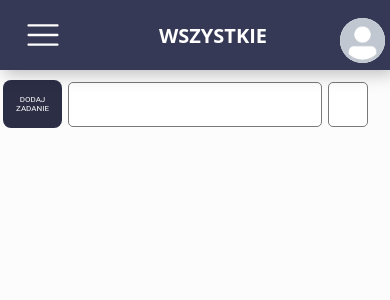
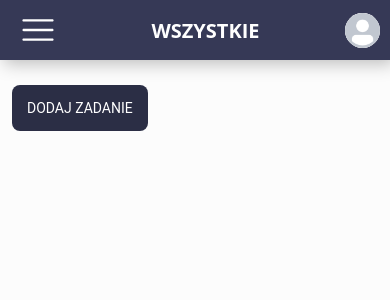
Before and after one commit to KamilaMatysiak/todo-calendar-django-app, a Django app: page /task-list in a window 390 px wide. Shown: the top 300 px of the page. Run offline with Django 3.2, Linux system fonts and the light colour scheme; data that the repository does not hold is empty.

Commit message:
Cosmetic changes

```diff
--- a/calendar_app/templates/calendar/add_meeting.html
+++ b/calendar_app/templates/calendar/add_meeting.html
@@ -18,3 +18,5 @@
                 <div class="form-input"><img src="{% static 'image/icons/add-time.svg'%}"><div class="input">{{form.time_end}}</div></div>
                 <div class="btn-cnt"><input id="save-changes" type="submit" name="Add Meeting"></div>
             </form>
+
+<div id="back"><a href="{% url 'date' %}">WRÓĆ</a></div>
--- a/calendar_app/templates/calendar/delete_meeting.html
+++ b/calendar_app/templates/calendar/delete_meeting.html
@@ -1,4 +1,4 @@
-<p>Are you sure you want to delete "{{item}}"? </p>
+<p>Usunąć wydarzenie "{{item}}"? </p>
 <a href="{% url 'date' %}">Cancel</a>
 <form method="POST" action="">
     {% csrf_token %}
--- a/calendar_app/templates/calendar/home.html
+++ b/calendar_app/templates/calendar/home.html
@@ -9,7 +9,7 @@
 <body>
     <div class="bar">
         <button class="hamburger" onclick="openMenu()"><img src="{% static 'image/icons/hamburger.svg' %}"></button>
-        <h1 class="text">{{day}} / {{month}} / {{year}}</h1>
+        <h1 class="text">{{current_day}}.{{current_month}}.{{year}}</h1>
         <img class="avatar" src="{% static 'image/avatar-test.png' %}" alt="avatar">
     </div>
     <div class="menu" id="menu">
@@ -114,7 +114,7 @@
         </script>
 
     <div class="events-container">
-        <a class="btn_add_meeting" href="{% url 'add_meeting'%}">Dodaj spotkanie</a>
+        <a class="btn_add_meeting" href="{% url 'add_meeting'%}">DODAJ SPOTKANIE</a>
         {% for meeting in meetings %}
             {% if meeting.date_start <= date %}
                 {% if date <= meeting.date_end %}
--- a/tasks/static/css/login-css.css
+++ b/tasks/static/css/login-css.css
@@ -86,7 +86,7 @@ button
     /* BLUE/56B5FB */
 
     background-color: #2F9CEB;
-    border-radius: 25px;
+    border-radius: 8px;
 
     font-family: 'Open Sans', sans-serif;
     font-style: normal;
--- a/tasks/static/css/style.css
+++ b/tasks/static/css/style.css
@@ -22,7 +22,7 @@ a
 .content
 {
     margin: 10%;
-    width: 100vw;
+    width: 90vw;
 }
 
 .log-in-banner {
--- a/tasks/static/css/vtodo-css.css
+++ b/tasks/static/css/vtodo-css.css
@@ -13,7 +13,7 @@ body
     right: 0;
     z-index: 1;
     text-align: center;
-    height: 70px;
+    height: 60px;
     background: #363956;
     width: 100vw;
     display: inline-flex;
@@ -37,8 +37,9 @@ body
     margin-top: 10px;
     margin-right: 15px;
     background: white;
-    width: 45px;
-    height: 45px;
+    width: 35px;
+    height: 35px;
+	margin: 20px 10px;
     border-radius: 50%;
 }
 
@@ -108,23 +109,26 @@ a
 
 ul
 {
+	width: 200px;
     list-style-type: none;
     padding: 0;
     margin: 0;
 }
 
+
+#active-option a
+{
+    color: white;
+    text-decoration: none;
+	font-size: 12px;
+	width: 100%;
+	cursor: pointer;
+
+}
+
 li
 {
 	padding: 10px;
-    background: #363956;
-    box-shadow: inset 2px 0px 4px rgba(0, 0, 0, 0.25);
-}
-
-li a
-{
-    color: white;;
-    text-decoration: none;
-    cursor: pointer;
 }
 
 #active-btn
@@ -158,12 +162,18 @@ li a
     color: white;
     text-align: center;
     font-family: "Open Sans", sans-serif;
-    font-size: 18px;
+    font-size: 14px;
     font-weight: normal;
     text-align: center;
     padding: 10px;
     background: #282A3F;
+	cursor: context-menu;
     box-shadow: 0px 4px 4px rgba(0, 0, 0, 0.25);
+}
+
+.header:hover
+{
+	background: #282A3F;
 }
 
 .mn-btn:hover
@@ -183,7 +193,7 @@ li:hover{background: #2B2E45;}
     cursor: pointer;
     border: none;
     background: #363956;
-    padding: 15px 25px;
+    padding: 10px 10px;
 }
 
 /* TASKS MODULE */
@@ -370,34 +382,36 @@ li:hover{background: #2B2E45;}
     margin-top: 85px;
     width: 60vw;
     min-width: 400px;
-    margin-left: 330px;
+    margin-left: 300px;
     display: flex;
     align-items: center;
-    justify-content: space-around;
+    justify-content: left;
 }
 
-.add-task a
+.add-task
 {
-    text-align: center;
+	margin: 5px;
 	background: #2B2E45;
 	padding: 15px 15px;
 	color: white;
-    width: 10vw;
-    max-width: 100px;
 	border-radius: 8px;
 	font-family: "Roboto", sans-serif;
-    font-size: 12px;
+	font-size: 14px;
 	-webkit-appearance: button;
 	-moz-appearance: button;
 	appearance: button;
-    display: flex;
 	cursor: pointer;
 	text-decoration: none;
 }
 
+.search-task, .sort-task
+{
+	display: none;
+}
+/*
 .search-task input
 {
-    width: 40vw;
+    width: 20vw;
     min-width: 75px;
     height: 45px;
     background: #FFFFFF;
@@ -524,20 +539,35 @@ li:hover{background: #2B2E45;}
 
 .form-input .input
 {
-    width: 80%;
+    width: 70%;
 }
 
 .input input
 {
-    width: 90%;
+    width: 240px;
     padding: 5px;
+}
+
+#title input
+{
+	width: 267px;
 }
 
 .form-input input
 {
+	background: rgba(0,0,0,0.08);
+	border-radius: 4px 4px 0px 0px;
     border: none;
-    border-bottom: 1px solid black;
+	font-size: 12px;
+    border-bottom: 2px solid rgba(0,0,0,0.3);
 }
+
+.form-input input:focus
+{
+	outline: none;
+	border-bottom: 2px solid #56B5FB;
+}
+
 .btn-cnt
 {
     width: 100%;
@@ -739,11 +768,15 @@ a
     {
         display: block;
         border: none;
+		padding: 10px 20px;
     }
 
     .bar
     {
         z-index: 10;
+		display: flex;
+		align-items: center;
+		justify-content: space-beetween;
     }
 
     #home
@@ -807,9 +841,9 @@ a
 
     .bar .avatar {
         background: white;
-        width: 45px;
-        height: 45px;
-        margin-right: 5px;
+        width: 35px;
+        height: 35px;
+        margin: 10px 10px;
         border-radius: 50%;
     }
 
@@ -819,6 +853,18 @@ a
         width: 92vw;
         left: 0;
     }
+
+	.input input
+	{
+		width: 175px;
+		padding: 5px;
+	}
+
+	#title input
+	{
+		width: 200px
+	}
+
 
     .task
     {
@@ -924,52 +970,27 @@ a
     .container
     {
         margin: 0;
-        width: 95vw;
+		margin-left: 7px;
+        width: 92vw;
         margin-top: 80px;
         min-width: 300px;
         display: flex;
         align-items: center;
-        justify-content: space-around;
+        justify-content: left;
     }
 
     .add-task a
     {
-        text-align: center;
-        background: #2B2E45;
         padding: 15px 15px;
         color: white;
-        width: 10vw;
-        max-width: 100px;
-        border-radius: 8px;
+		width: 400px;
         font-family: "Roboto", sans-serif;
         font-size: 12px;
-        -webkit-appearance: button;
-        -moz-appearance: button;
-        appearance: button;
-        display: flex;
         cursor: pointer;
         text-decoration: none;
     }
 
-    .search-task input
-    {
-        width: 65vw;
-        min-width: 200px;
-        height: 45px;
-        background: #FFFFFF;
-        border: 1px solid #79797C;
-        border-radius: 5px;
-    }
 
-    .sort-task input
-    {
-        width: 10vw;
-        min-width: 40px;
-        height: 45px;
-        background: #FFFFFF;
-        border: 1px solid #79797C;
-        border-radius: 5px;
-    }
 
         .events-container
     {
@@ -981,12 +1002,6 @@ a
 
 @media (max-width: 600px)
 {
-
-    .add-task a
-    {
-        font-size: 8px;
-        padding:  15px 10px;
-    }
 
     .task
     {
--- a/tasks/templates/tasks/delet.html
+++ b/tasks/templates/tasks/delet.html
@@ -1,4 +1,4 @@
-<p>Are you sure you want to delete "{{item}}"? </p>
+<p>Usunąć zadanie "{{item}}"? </p>
 <a href="{% url 'update_task' id %}">Cancel</a>
 <form method="POST" action="">
     {% csrf_token %}
--- a/tasks/templates/tasks/task-list.html
+++ b/tasks/templates/tasks/task-list.html
@@ -33,19 +33,18 @@
                 <ul class="option-dropdown-menu" id="active-option">
                     <li class="header">LISTA TO-DO</li>
                     <li class="option-dropdown" id="active-btn"><a href=#>Wszystkie</a></li>
-                    <li class="option-dropdown"><a href=#>Lokalizacje</a>
+                    <a href=#><li class="option-dropdown">Lokalizacje</li></a>
                         <ul class="category-dropdown">
                             <li class="cat-drop-btn"><a href=#>MS TEAMS</a></li>
                         </ul>
-                    </li>
-                    <li class="option-dropdown"><a>Postęp</a>
+                    <a href=#><li class="option-dropdown">Postęp</li></a>
                         <ul class="category-dropdown">
                             <li class="cat-drop-btn"><a>Do zrobienia</a></li>
                             <li class="cat-drop-btn"><a>W trakcie</a></li>
                             <li class="cat-drop-btn"><a>Zrobione</a></li>
                         </ul>
-                    </li>
-                    <li class="option-dropdown"><a>Dodaj kategorię</a></li>
+
+                    <a href=#><li class="option-dropdown"><a>Dodaj kategorię</a></li>
                 </ul>
             </div>
             <div class="main-menu-btn">
@@ -85,7 +84,7 @@
         </script>
 
     <div class="container">
-        <div class="add-task"><a href="{% url 'add_task' %}">DODAJ ZADANIE</a></div>
+        <a class="add-task" href="{% url 'add_task' %}">DODAJ ZADANIE</a>
         <div class="search-task"><input type="text"></div>
         <div class="sort-task"><input type="text"></div>
     </div>
```
Also changed, not shown: other parts of tasks/static/css/vtodo-css.css (+15 -12 lines). Lines whose indentation alone changed are shown as unchanged.
